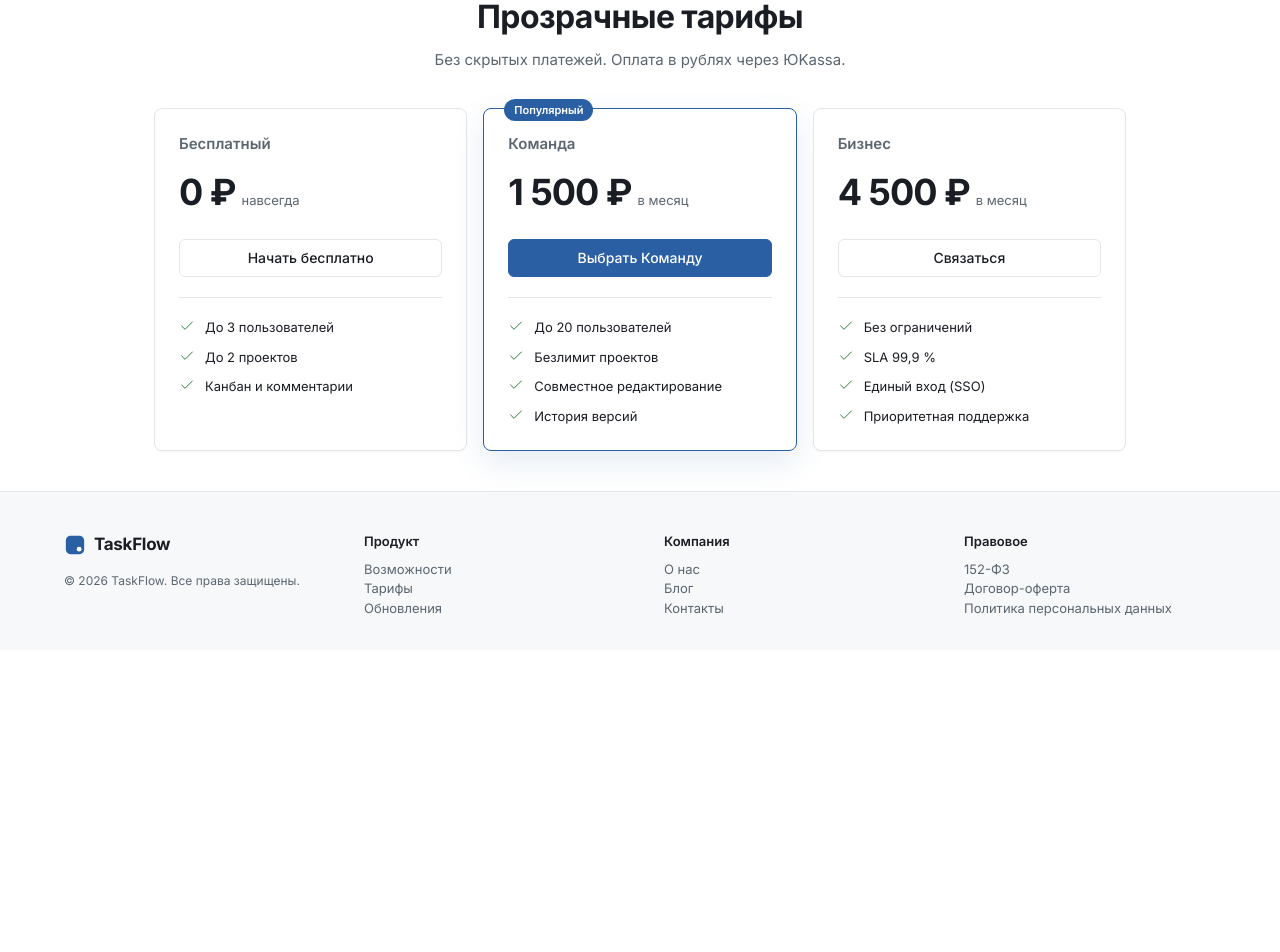
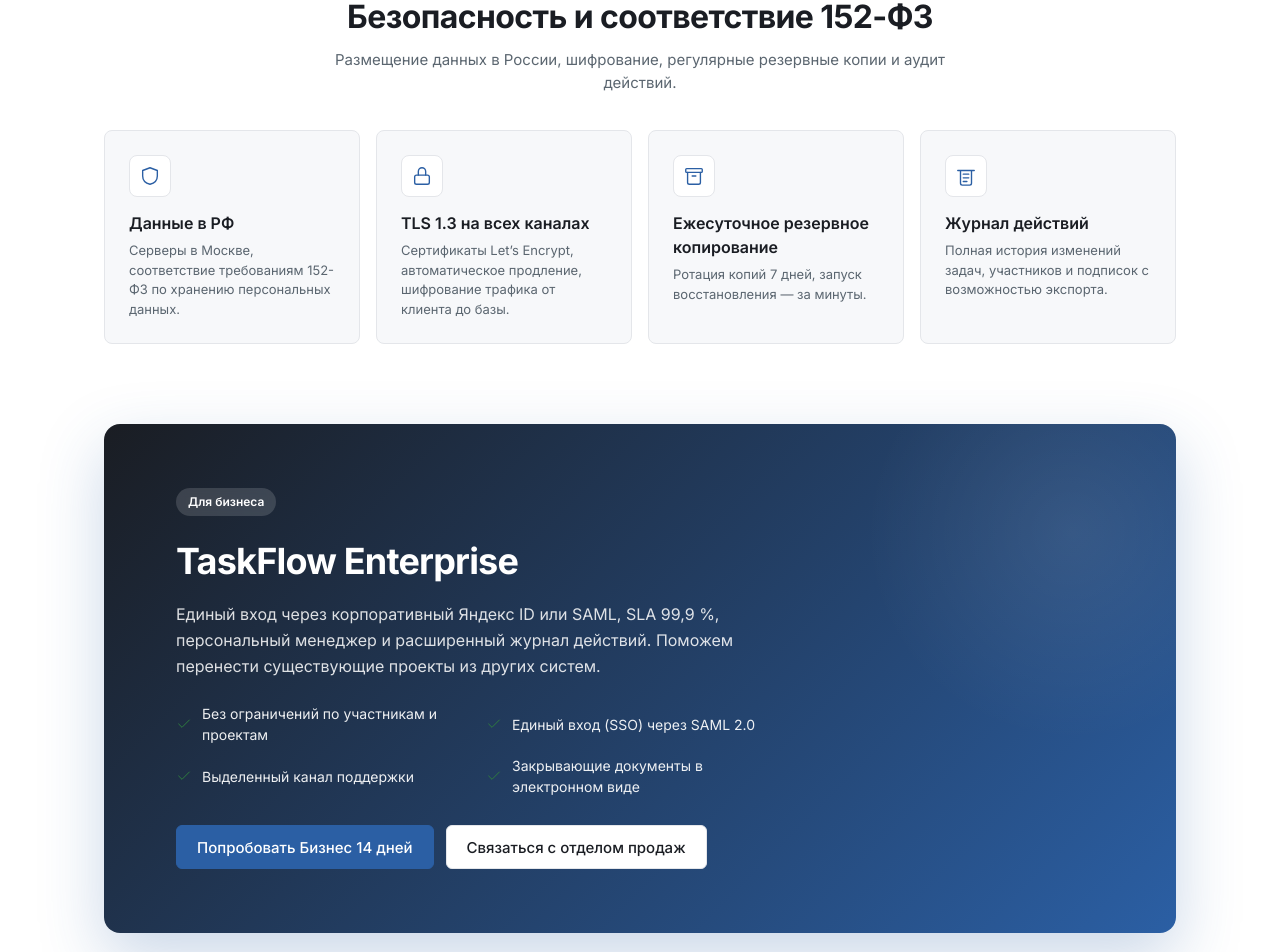
Before and after one commit to emylfy/taskflow, a Next.js app: page / in a window 1280 px wide. Shown: the part 1420-2372 px from the top of the page. Before the commit the page ends 2070 px from the top, so only its background shows below. Built offline with nearby package versions, Linux system fonts and the light colour scheme.

Commit message:
feat(landing): add "Security" and "For business" sections
- the #security and #business header anchors led nowhere
- "Security & compliance" section — data protection, TLS 1.3, backups, activity log
- "TaskFlow Enterprise" — accent block for business with SSO, SLA and a sales contact

```diff
--- a/src/app/landing.module.css
+++ b/src/app/landing.module.css
@@ -328,6 +328,144 @@
   color: var(--text);
 }
 
+.security {
+  padding: 80px 64px 40px;
+  max-width: 1200px;
+  margin: 0 auto;
+  background: var(--bg);
+}
+
+.sectionHead {
+  text-align: center;
+  margin-bottom: 36px;
+}
+
+.sectionHead h2 {
+  font-size: 32px;
+  font-weight: 700;
+  margin: 0 0 8px;
+  letter-spacing: -0.6px;
+}
+
+.sectionHead p {
+  color: var(--text-2);
+  font-size: 15px;
+  margin: 0;
+  max-width: 640px;
+  margin: 0 auto;
+}
+
+.securityGrid {
+  display: grid;
+  grid-template-columns: repeat(4, 1fr);
+  gap: 16px;
+}
+
+@media (max-width: 900px) {
+  .securityGrid {
+    grid-template-columns: repeat(2, 1fr);
+  }
+}
+
+.business {
+  padding: 40px 64px 80px;
+  max-width: 1200px;
+  margin: 0 auto;
+}
+
+.businessCard {
+  background: linear-gradient(135deg, #1A1D23 0%, #2B5FA4 100%);
+  border-radius: 16px;
+  padding: 64px 72px;
+  color: #fff;
+  position: relative;
+  overflow: hidden;
+  box-shadow: 0 24px 64px rgba(43, 95, 164, 0.25);
+}
+
+.businessCard::before {
+  content: '';
+  position: absolute;
+  top: -20%;
+  right: -10%;
+  width: 420px;
+  height: 420px;
+  border-radius: 50%;
+  background: radial-gradient(circle, rgba(255, 255, 255, 0.08) 0%, transparent 70%);
+  pointer-events: none;
+}
+
+.businessInfo {
+  position: relative;
+  max-width: 600px;
+}
+
+.businessBadge {
+  display: inline-block;
+  padding: 5px 12px;
+  background: rgba(255, 255, 255, 0.15);
+  color: #fff;
+  border-radius: 999px;
+  font-size: 12px;
+  font-weight: 600;
+  margin-bottom: 18px;
+  backdrop-filter: blur(4px);
+}
+
+.businessInfo h2 {
+  font-size: 36px;
+  font-weight: 700;
+  letter-spacing: -0.8px;
+  margin: 0 0 14px;
+  color: #fff;
+}
+
+.businessInfo p {
+  font-size: 16px;
+  line-height: 1.6;
+  color: rgba(255, 255, 255, 0.85);
+  margin: 0 0 24px;
+}
+
+.businessList {
+  list-style: none;
+  padding: 0;
+  margin: 0 0 28px;
+  display: grid;
+  grid-template-columns: 1fr 1fr;
+  gap: 10px 20px;
+}
+
+.businessList li {
+  display: flex;
+  gap: 10px;
+  font-size: 14px;
+  color: rgba(255, 255, 255, 0.92);
+  align-items: center;
+}
+
+.businessCta {
+  display: flex;
+  gap: 12px;
+  flex-wrap: wrap;
+}
+
+.businessCta a {
+  text-decoration: none;
+}
+
+@media (max-width: 700px) {
+  .businessCard {
+    padding: 40px 28px;
+  }
+  .businessInfo h2 {
+    font-size: 28px;
+  }
+  .businessList {
+    grid-template-columns: 1fr;
+  }
+}
+
 .footer {
   padding: 40px 64px 32px;
   border-top: 1px solid var(--border);
--- a/src/app/page.tsx
+++ b/src/app/page.tsx
@@ -180,6 +180,54 @@
         ))}
       </section>
 
+      <section id="security" className={styles.security}>
+        <div className={styles.sectionHead}>
+          <h2>Безопасность и соответствие 152-ФЗ</h2>
+          <p>Размещение данных в России, шифрование, регулярные резервные копии и аудит действий.</p>
+        </div>
+        <div className={styles.securityGrid}>
+          {[
+            { icon: <I.Shield size={22} />, title: 'Данные в РФ', desc: 'Серверы в Москве, соответствие требованиям 152-ФЗ по хранению персональных данных.' },
+            { icon: <I.Lock size={22} />, title: 'TLS 1.3 на всех каналах', desc: 'Сертификаты Let’s Encrypt, автоматическое продление, шифрование трафика от клиента до базы.' },
+            { icon: <I.Archive size={22} />, title: 'Ежесуточное резервное копирование', desc: 'Ротация копий 7 дней, запуск восстановления — за минуты.' },
+            { icon: <I.Log size={22} />, title: 'Журнал действий', desc: 'Полная история изменений задач, участников и подписок с возможностью экспорта.' },
+          ].map((x) => (
+            <article key={x.title} className={styles.feature}>
+              <div className={styles.featureIcon}>{x.icon}</div>
+              <div className={styles.featureTitle}>{x.title}</div>
+              <div className={styles.featureDesc}>{x.desc}</div>
+            </article>
+          ))}
+        </div>
+      </section>
+
+      <section id="business" className={styles.business}>
+        <div className={styles.businessCard}>
+          <div className={styles.businessInfo}>
+            <div className={styles.businessBadge}>Для бизнеса</div>
+            <h2>TaskFlow Enterprise</h2>
+            <p>
+              Единый вход через корпоративный Яндекс ID или SAML, SLA 99,9 %, персональный менеджер и
+              расширенный журнал действий. Поможем перенести существующие проекты из других систем.
+            </p>
+            <ul className={styles.businessList}>
+              <li><I.Check size={16} stroke="#2E7D3E" />Без ограничений по участникам и проектам</li>
+              <li><I.Check size={16} stroke="#2E7D3E" />Единый вход (SSO) через SAML 2.0</li>
+              <li><I.Check size={16} stroke="#2E7D3E" />Выделенный канал поддержки</li>
+              <li><I.Check size={16} stroke="#2E7D3E" />Закрывающие документы в электронном виде</li>
+            </ul>
+            <div className={styles.businessCta}>
+              <Link href="/register">
+                <Button variant="primary" size="lg">Попробовать Бизнес 14 дней</Button>
+              </Link>
+              <a href="mailto:sales@taskflow.ru">
+                <Button variant="secondary" size="lg">Связаться с отделом продаж</Button>
+              </a>
+            </div>
+          </div>
+        </div>
+      </section>
+
       <section id="pricing" className={styles.pricing}>
         <div className={styles.pricingHead}>
           <h2>Прозрачные тарифы</h2>
```
